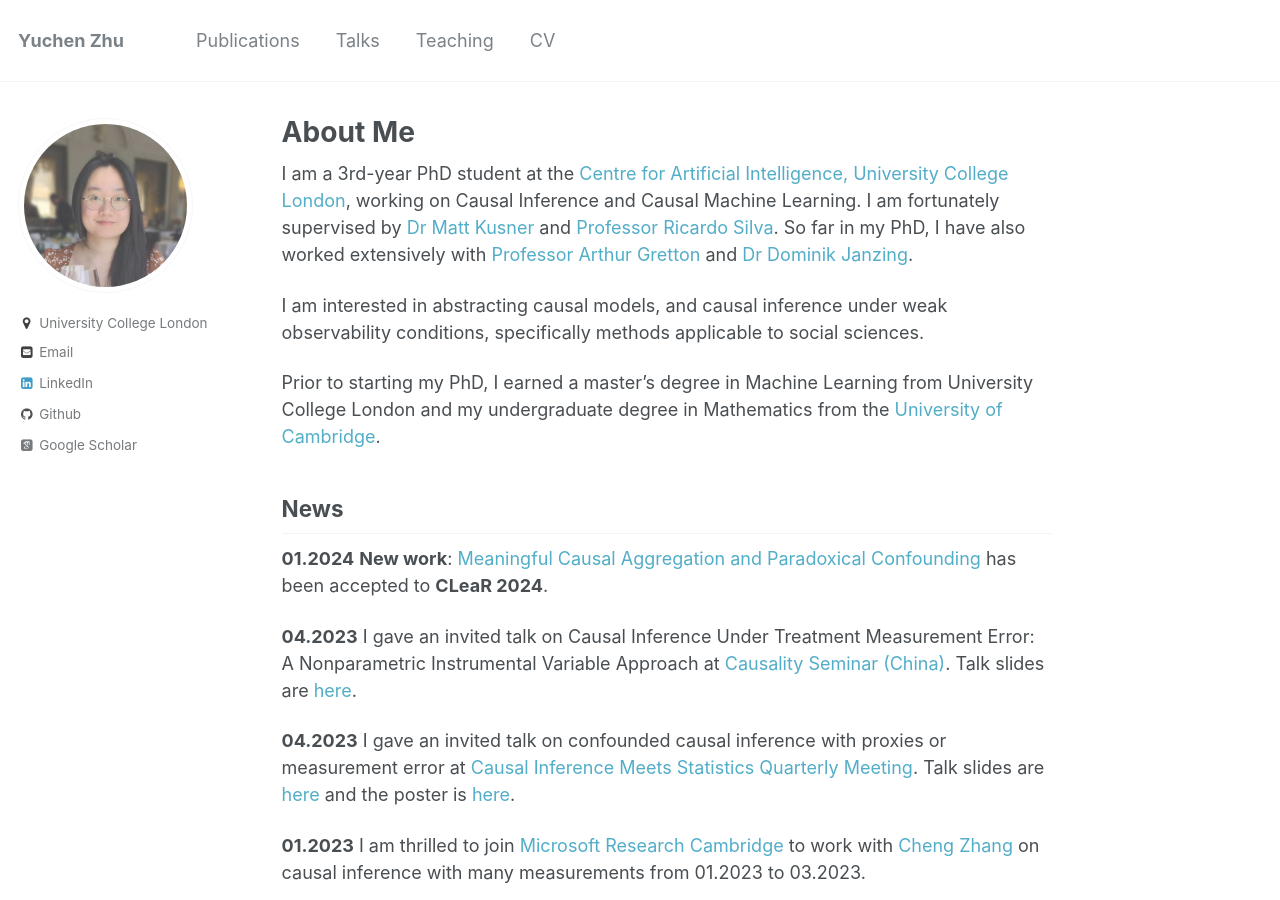
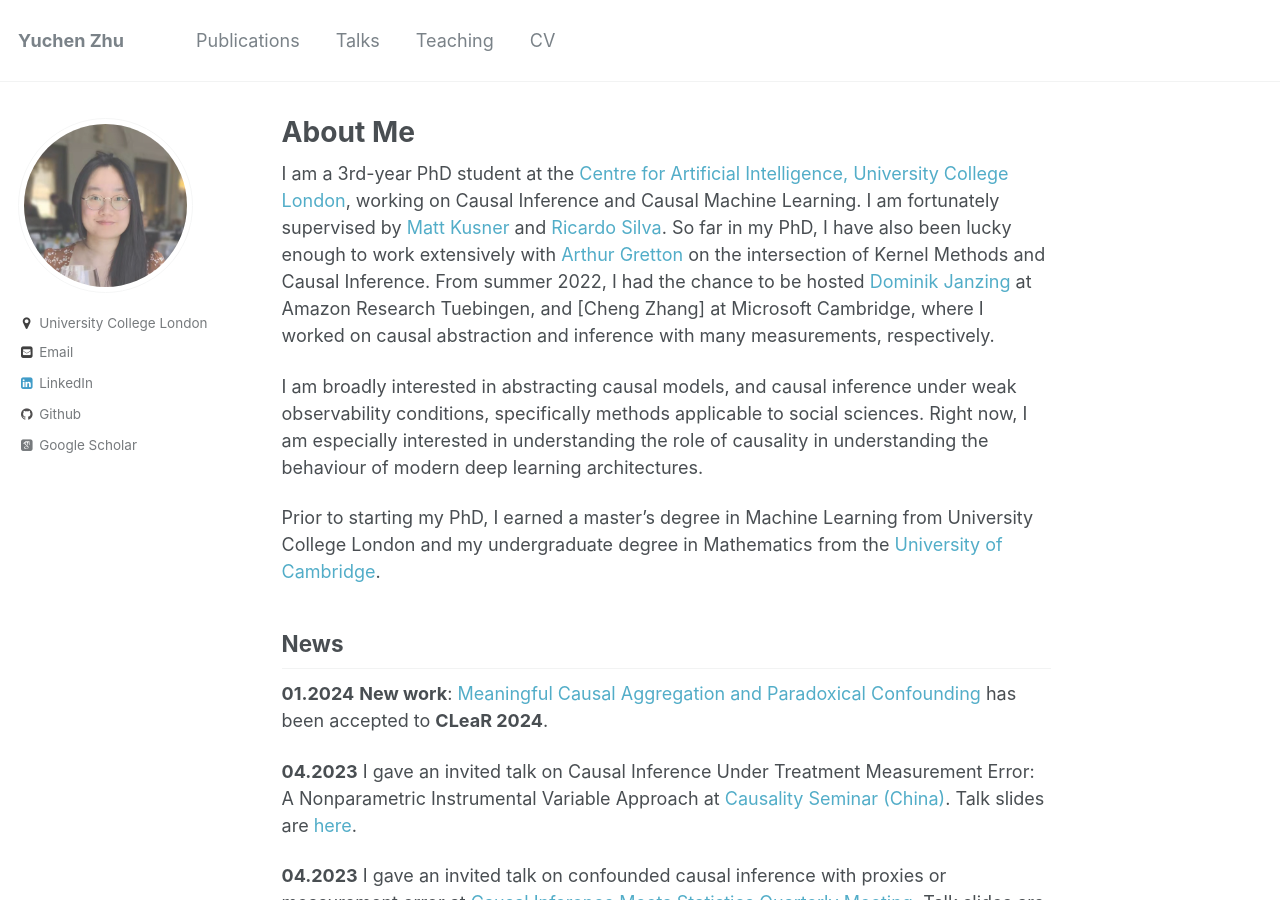
Before and after one commit to yuchen-zhu/yuchen-zhu.github.io, a Jekyll site: the page built from _pages/about.md, in a window 1280 px wide and 900 px high. Built offline with Jekyll 4.4.1, drawn with Linux system fonts in a browser that asks for light colours; some web fonts are replaced.

Commit message:
Update about

```diff
--- a/_pages/about.md
+++ b/_pages/about.md
@@ -8,9 +8,9 @@ redirect_from:
   - /about.html
   -
 ---
-I am a 3rd-year PhD student at the [Centre for Artificial Intelligence, University College London](https://www.ucl.ac.uk/ai-centre/), working on Causal Inference and Causal Machine Learning. I am fortunately supervised by [Dr Matt Kusner](http://mkusner.github.io) and [Professor Ricardo Silva](http://www.homepages.ucl.ac.uk/~ucgtrbd/). So far in my PhD, I have also worked extensively with [Professor Arthur Gretton](https://www.gatsby.ucl.ac.uk/~gretton/) and [Dr Dominik Janzing](https://janzing.github.io).
+I am a 3rd-year PhD student at the [Centre for Artificial Intelligence, University College London](https://www.ucl.ac.uk/ai-centre/), working on Causal Inference and Causal Machine Learning. I am fortunately supervised by [Matt Kusner](http://mkusner.github.io) and [Ricardo Silva](http://www.homepages.ucl.ac.uk/~ucgtrbd/). So far in my PhD, I have also been lucky enough to work extensively with [Arthur Gretton](https://www.gatsby.ucl.ac.uk/~gretton/) on the intersection of Kernel Methods and Causal Inference. From summer 2022, I had the chance to be hosted [Dominik Janzing](https://janzing.github.io) at Amazon Research Tuebingen, and [Cheng Zhang] at Microsoft Cambridge, where I worked on causal abstraction and inference with many measurements, respectively.
 
-I am interested in abstracting causal models, and causal inference under weak observability conditions, specifically methods applicable to social sciences.
+I am broadly interested in abstracting causal models, and causal inference under weak observability conditions, specifically methods applicable to social sciences. Right now, I am especially interested in understanding the role of causality in understanding the behaviour of modern deep learning architectures.
 
 Prior to starting my PhD, I earned a master's degree in Machine Learning from University College London and my undergraduate degree in Mathematics from the [University of Cambridge](https://www.maths.cam.ac.uk).
 
```
Also changed, not shown: 1 other file.
